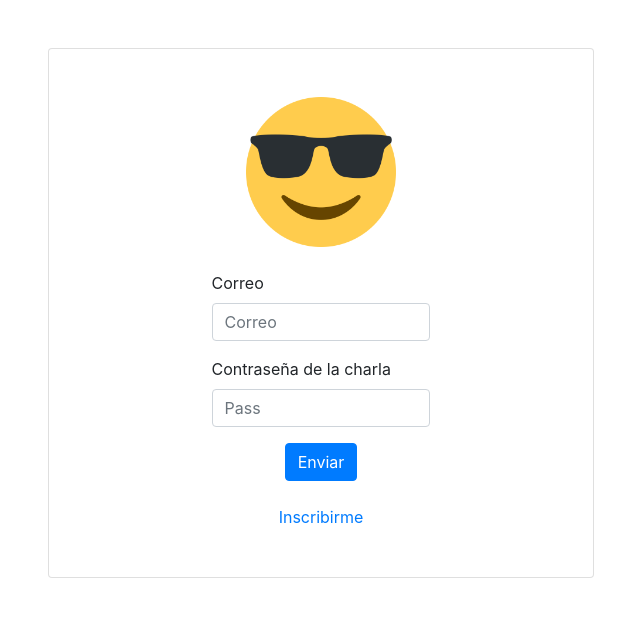
After one commit to scam627/talks, a PHP site: page /login.php in a window 1280 px wide. The commit adds this page. Shown: the top 625 px of the page, without its empty margins (319-959 px from the left). Run offline with PHP 8.4, Linux system fonts and the light colour scheme; some libraries are stand-ins or nearby versions; some web fonts are replaced.

Commit message:
update login flux

```diff
--- a/index.php
+++ b/index.php
@@ -25,7 +25,8 @@
 							<a href="response.php" hidden id="response"></a>
 						</div>
 						<div class="card-footer text-muted">
-							<span>Copyirght&#x00A9; Andrés Mauricio Jaramillo Alvarez 2019</span>
+							<span>Copyirght&#x00A9; Andrés Mauricio Jaramillo Alvarez 2019</span><br>
+							<a href="./contact.php">Deseo recomendar a alguien</a>
 						</div>
 					</div>
 				</div>
--- /dev/null
+++ b/login.php
@@ -0,0 +1,31 @@
+<?php include("./templates/header.php");?>
+<section>
+	<div class="row justify-content-center">
+		<div class="col-10 col-md-5 m-5 card p-5">
+			<div class="text-center">
+				<img src="./assets/images/cool.png" class="img-fluid rounded" style="height: 150px; width: 150px"
+					alt="...">
+			</div>
+			<br>
+			<form action="./services/validation.php" method="post">
+				<div class="form-row justify-content-center">
+					<div class="form-group col-md-6 col-12">
+						<label for="inputEmail">Correo</label>
+						<input type="email" class="form-control" id="inputEmail" placeholder="Correo" name="email"
+						required>
+					</div>
+				</div>
+				<div class="form-row justify-content-center">
+					<div class="form-group col-md-6 col-12">
+						<label for="inputPassword">Contraseña de la charla</label>
+						<input type="password" class="form-control" id="inputPassword" placeholder="Pass" name="token" required>
+					</div>
+				</div>
+				<center><button type="submit" class="btn btn-primary">Enviar</button></center>
+				<br><center><a href="./inscription.php">Inscribirme</a></center>
+			</form>
+		</div>
+	</div>
+</section>
+
+<?php include "./templates/footer.php";?>
--- a/router.php
+++ b/router.php
@@ -1,5 +1,5 @@
 <?php
 	session_start();
 	if(!isset($_SESSION["name"]))
-		header("Location: ./inscription.php");
+		header("Location: ./login.php");
 ?>
--- a/services/save_client.php
+++ b/services/save_client.php
@@ -7,9 +7,6 @@
 	$result = $conn->query("INSERT INTO clients (name, lastname, email, phone) VALUES ('$name','$lastname','$email','$phone')");
 	$user = $conn->insert_id;
 	if($result){
-		session_start();
-		$_SESSION["name"] = $name;
-		$_SESSION["user"] = $user;
-		header("Location: ../index.php");
+		header("Location: ../login.php");
 	}
 ?>
```
Also changed, not shown: contact.php (added, +28 -0 lines), services/save_contact.php (added, +8 -0 lines), services/validation.php (added, +18 -0 lines).
